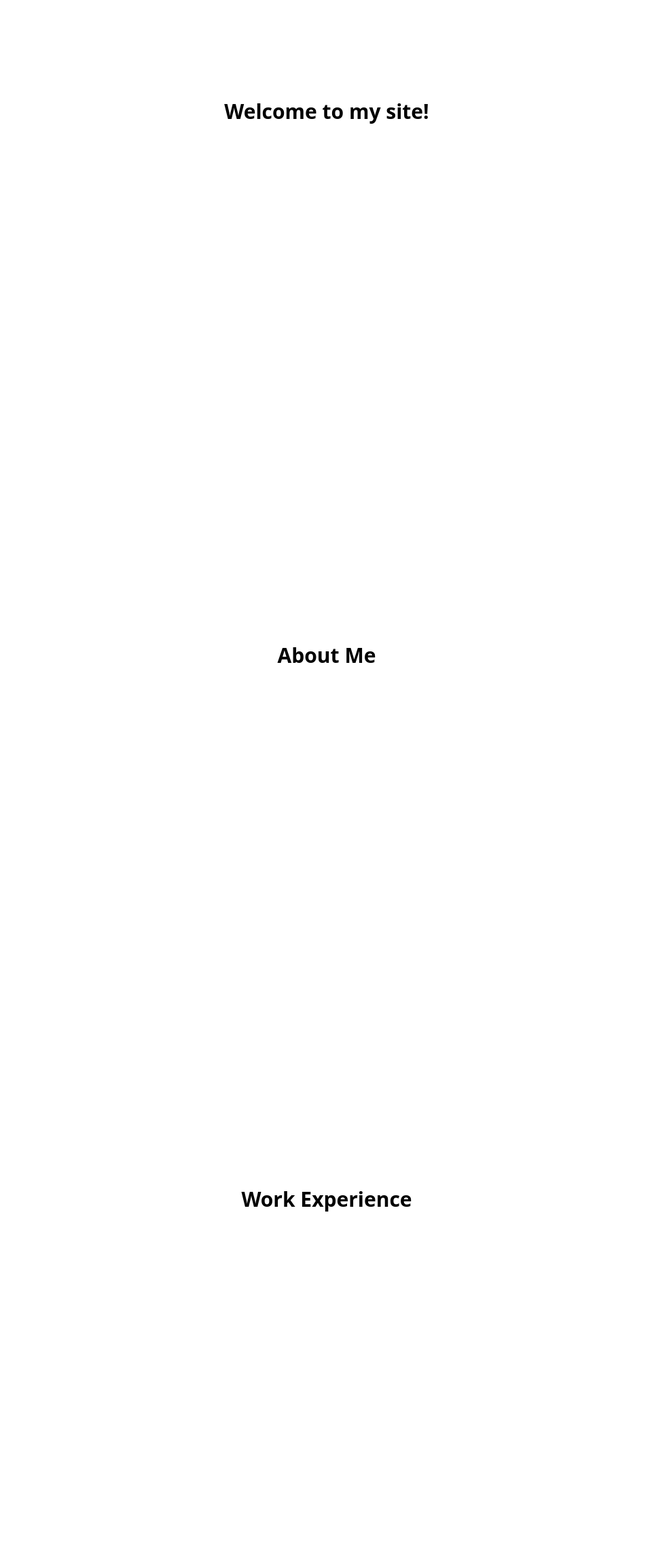
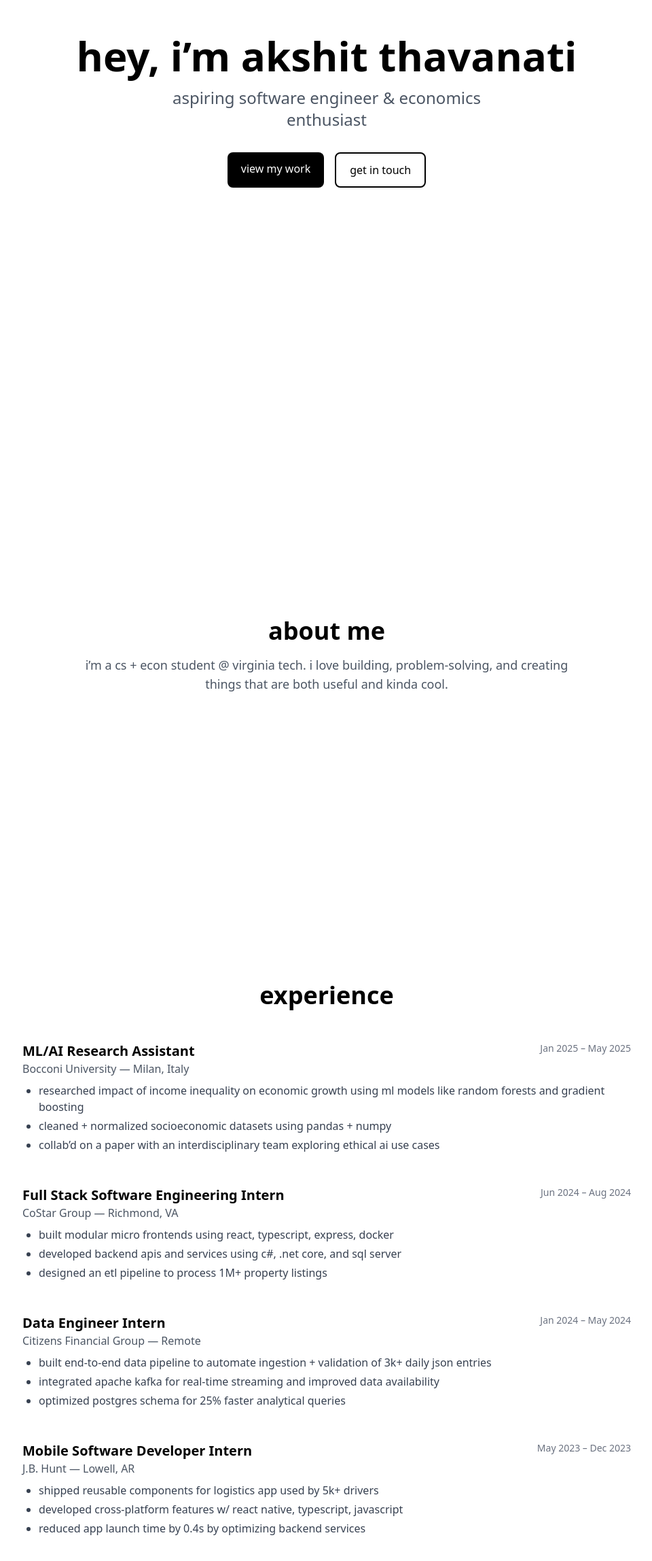
Before and after one commit to akstrap/portfolio-website, a React (Vite) app: page / in a window 1280 px wide. Shown: the part 316-2612 px from the top of the page at 68% size, without its empty margins (159-1119 px from the left). Built offline with nearby package versions, Linux system fonts and the light colour scheme.

Commit message:
added animated section wrapper to fade in & out + updated general information

```diff
--- a/package.json
+++ b/package.json
@@ -12,7 +12,8 @@
   "dependencies": {
     "framer-motion": "^12.5.0",
     "react": "^19.0.0",
-    "react-dom": "^19.0.0"
+    "react-dom": "^19.0.0",
+    "react-icons": "^5.5.0"
   },
   "devDependencies": {
     "@eslint/js": "^9.21.0",
--- /dev/null
+++ b/src/components/AnimatedSection.tsx
@@ -0,0 +1,31 @@
+import { useEffect } from "react";
+import { motion, useAnimation, useInView } from "framer-motion";
+import { useRef } from "react";
+
+// wraps a section and animates in/out on scroll
+const AnimatedSection = ({ children }: { children: React.ReactNode }) => {
+  const ref = useRef(null);
+  const inView = useInView(ref, { margin: "-30% 0px -30% 0px" }); // ✅ same effect, no TS error
+  const controls = useAnimation();
+
+  useEffect(() => {
+    if (inView) {
+      controls.start({ opacity: 1, y: 0 });
+    } else {
+      controls.start({ opacity: 0, y: 40 });
+    }
+  }, [inView, controls]);
+
+  return (
+    <motion.div
+      ref={ref}
+      animate={controls}
+      initial={{ opacity: 0, y: 40 }}
+      transition={{ duration: 0.6, ease: "easeOut" }}
+    >
+      {children}
+    </motion.div>
+  );
+};
+
+export default AnimatedSection;
--- a/src/pages/About.tsx
+++ b/src/pages/About.tsx
@@ -1,10 +1,21 @@
+import AnimatedSection from "../components/AnimatedSection";
+
 const About = () => {
   return (
     <section
       id="about"
-      className="min-h-screen flex items-center justify-center"
+      className="min-h-screen flex items-center justify-center px-6"
     >
-      <h2 className="text-3xl font-semibold">About Me</h2>
+      <AnimatedSection>
+        <div className="max-w-3xl text-center">
+          <h2 className="text-4xl font-semibold mb-4">about me</h2>
+          <p className="text-lg text-gray-600">
+            i’m a cs + econ student @ virginia tech. i love building,
+            problem-solving, and creating things that are both useful and kinda
+            cool.
+          </p>
+        </div>
+      </AnimatedSection>
     </section>
   );
 };
--- a/src/pages/Contact.tsx
+++ b/src/pages/Contact.tsx
@@ -1,10 +1,39 @@
+import AnimatedSection from "../components/AnimatedSection";
+import { FaLinkedin, FaEnvelope } from "react-icons/fa";
+
 const Contact = () => {
   return (
     <section
       id="contact"
-      className="min-h-screen flex items-center justify-center"
+      className="min-h-screen flex flex-col items-center justify-center px-6 py-20"
     >
-      <h2 className="text-3xl font-semibold">Reach Out!</h2>
+      <AnimatedSection>
+        <h2 className="text-4xl font-semibold mb-6 text-center">
+          let’s get in touch
+        </h2>
+        <p className="text-lg text-center max-w-xl text-gray-600 mb-8">
+          always down to chat about software, economics, or anything cool you're
+          building. feel free to reach out!
+        </p>
+
+        <div className="flex gap-6 text-2xl text-gray-700">
+          <a
+            href="mailto:akshit.thavanati@gmail.com"
+            className="hover:text-red-500 transition-colors"
+            aria-label="email me"
+          >
+            <FaEnvelope />
+          </a>
+          <a
+            href="https://linkedin.com/in/akshit-thavanati"
+            target="_blank"
+            className="hover:text-red-500 transition-colors"
+            aria-label="linkedin"
+          >
+            <FaLinkedin />
+          </a>
+        </div>
+      </AnimatedSection>
     </section>
   );
 };
--- a/src/pages/Experience.tsx
+++ b/src/pages/Experience.tsx
@@ -1,10 +1,78 @@
+import AnimatedSection from "../components/AnimatedSection";
+
+const experiences = [
+  {
+    role: "ML/AI Research Assistant",
+    company: "Bocconi University",
+    location: "Milan, Italy",
+    date: "Jan 2025 – May 2025",
+    bullets: [
+      "researched impact of income inequality on economic growth using ml models like random forests and gradient boosting",
+      "cleaned + normalized socioeconomic datasets using pandas + numpy",
+      "collab’d on a paper with an interdisciplinary team exploring ethical ai use cases",
+    ],
+  },
+  {
+    role: "Full Stack Software Engineering Intern",
+    company: "CoStar Group",
+    location: "Richmond, VA",
+    date: "Jun 2024 – Aug 2024",
+    bullets: [
+      "built modular micro frontends using react, typescript, express, docker",
+      "developed backend apis and services using c#, .net core, and sql server",
+      "designed an etl pipeline to process 1M+ property listings",
+    ],
+  },
+  {
+    role: "Data Engineer Intern",
+    company: "Citizens Financial Group",
+    location: "Remote",
+    date: "Jan 2024 – May 2024",
+    bullets: [
+      "built end-to-end data pipeline to automate ingestion + validation of 3k+ daily json entries",
+      "integrated apache kafka for real-time streaming and improved data availability",
+      "optimized postgres schema for 25% faster analytical queries",
+    ],
+  },
+  {
+    role: "Mobile Software Developer Intern",
+    company: "J.B. Hunt",
+    location: "Lowell, AR",
+    date: "May 2023 – Dec 2023",
+    bullets: [
+      "shipped reusable components for logistics app used by 5k+ drivers",
+      "developed cross-platform features w/ react native, typescript, javascript",
+      "reduced app launch time by 0.4s by optimizing backend services",
+    ],
+  },
+];
+
 const Experience = () => {
   return (
-    <section
-      id="experience"
-      className="min-h-screen flex items-center justify-center"
-    >
-      <h2 className="text-3xl font-semibold">Work Experience</h2>
+    <section id="experience" className="min-h-screen px-6 py-20">
+      <AnimatedSection>
+        <h2 className="text-4xl font-semibold text-center mb-12">experience</h2>
+        <div className="space-y-12 max-w-4xl mx-auto">
+          {experiences.map((exp, index) => (
+            <div key={index}>
+              <div className="flex justify-between flex-wrap gap-2">
+                <div>
+                  <h3 className="text-xl font-semibold">{exp.role}</h3>
+                  <p className="text-gray-600">
+                    {exp.company} — {exp.location}
+                  </p>
+                </div>
+                <p className="text-sm text-gray-500">{exp.date}</p>
+              </div>
+              <ul className="list-disc ml-6 mt-2 space-y-1 text-gray-700">
+                {exp.bullets.map((point, i) => (
+                  <li key={i}>{point}</li>
+                ))}
+              </ul>
+            </div>
+          ))}
+        </div>
+      </AnimatedSection>
     </section>
   );
 };
--- a/src/pages/Home.tsx
+++ b/src/pages/Home.tsx
@@ -1,10 +1,51 @@
+import { motion } from "framer-motion";
+
 const Home = () => {
   return (
     <section
       id="home"
-      className="min-h-screen flex items-center justify-center"
+      className="min-h-screen flex flex-col items-center justify-center text-center px-6"
     >
-      <h2 className="text-3xl font-semibold">Welcome to my site!</h2>
+      {/* intro text */}
+      <motion.h1
+        initial={{ opacity: 0, y: 20 }}
+        animate={{ opacity: 1, y: 0 }}
+        transition={{ duration: 0.7 }}
+        className="text-5xl md:text-6xl font-bold mb-4"
+      >
+        hey, i’m akshit thavanati
+      </motion.h1>
+
+      {/* subheading */}
+      <motion.p
+        initial={{ opacity: 0, y: 30 }}
+        animate={{ opacity: 1, y: 0 }}
+        transition={{ duration: 0.9 }}
+        className="text-xl md:text-2xl text-gray-600 max-w-xl"
+      >
+        aspiring software engineer & economics enthusiast
+      </motion.p>
+
+      {/* buttons */}
+      <motion.div
+        initial={{ opacity: 0 }}
+        animate={{ opacity: 1 }}
+        transition={{ delay: 1.1 }}
+        className="mt-8 flex gap-4"
+      >
+        <a
+          href="#experience"
+          className="rounded-lg bg-black text-white px-5 py-3 hover:bg-gray-800 transition-all"
+        >
+          view my work
+        </a>
+        <a
+          href="#contact"
+          className="rounded-lg border-2 border-black px-5 py-3 hover:bg-black hover:text-white transition-all"
+        >
+          get in touch
+        </a>
+      </motion.div>
     </section>
   );
 };
--- a/src/pages/Projects.tsx
+++ b/src/pages/Projects.tsx
@@ -1,10 +1,20 @@
+import { motion } from "framer-motion";
 const Projects = () => {
   return (
     <section
       id="projects"
       className="min-h-screen flex items-center justify-center"
     >
-      <h2 className="text-3xl font-semibold">My Projects</h2>
+      {/* section animates in on scroll */}
+      <motion.div
+        initial={{ opacity: 0, y: 40 }}
+        whileInView={{ opacity: 1, y: 0 }}
+        transition={{ duration: 0.6 }}
+        viewport={{ once: true }}
+        className="max-w-3xl text-center"
+      >
+        <h2 className="text-3xl font-semibold">My Projects</h2>
+      </motion.div>
     </section>
   );
 };
```
Also changed, not shown: 1 other file (tests, documents, lock files or other folders).
